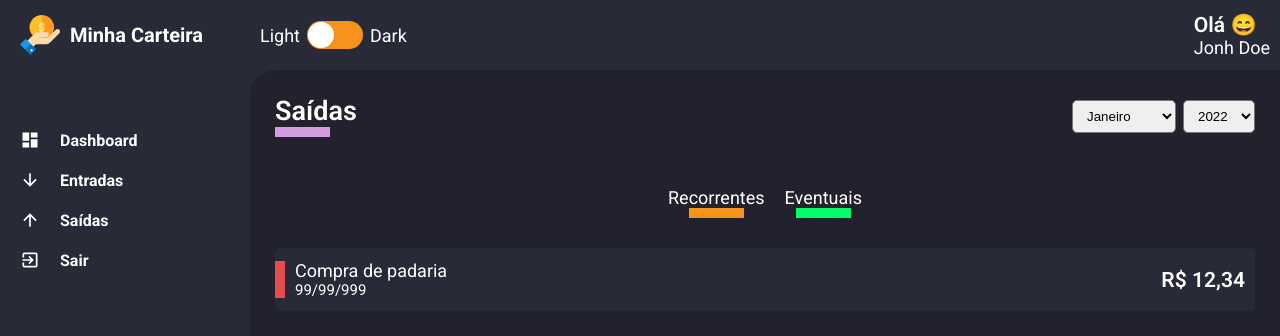
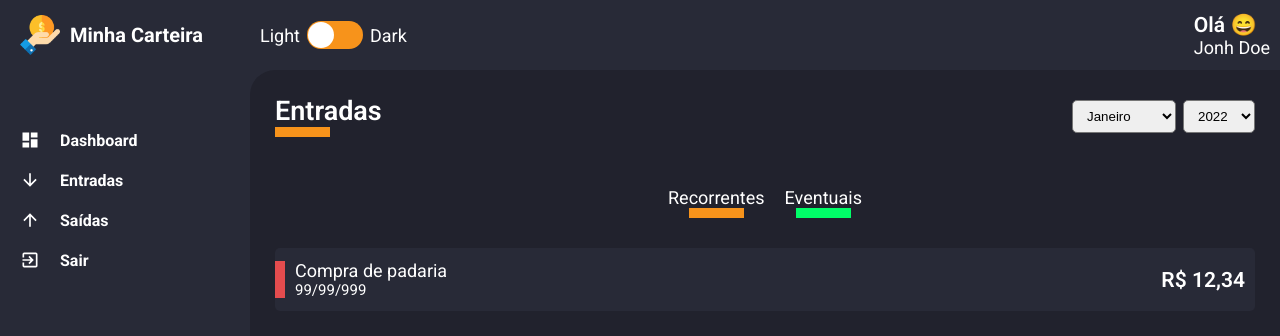
Before and after one commit to marcosjsfraga/minha-carteira, a React (Create React App) app: page /list/entry-balance in a window 1280 px wide. Shown: the top 336 px of the page. Built offline with nearby package versions, Linux system fonts and the light colour scheme; a web font is replaced by a local one.

Commit message:
✨ create routes

```diff
--- a/src/App.tsx
+++ b/src/App.tsx
@@ -1,18 +1,13 @@
 import { ThemeProvider } from 'styled-components';
-import Layout from './components/Layout';
-// import light from './styles/themes/light';
-import List from './pages/List';
+import Routes from './routes';
 import { GlobalStyle } from './styles/global';
 import dark from './styles/themes/dark';
 
 const App: React.FC = () => {
     return (
         <ThemeProvider theme={dark}>
-            <Layout>
-                <List />
-            </Layout>
-
             <GlobalStyle />
+            <Routes />
         </ThemeProvider>
     );
 };
--- a/src/components/Aside/index.tsx
+++ b/src/components/Aside/index.tsx
@@ -12,13 +12,13 @@ const Aside: React.FC = () => {
             </Header>
 
             <MenuContainer>
-                <MenuLink href="#">
+                <MenuLink href="/dashboard">
                     <MdDashboard /> Dashboard
                 </MenuLink>
-                <MenuLink href="#">
+                <MenuLink href="/list/entry-balance">
                     <MdArrowDownward /> Entradas
                 </MenuLink>
-                <MenuLink href="#">
+                <MenuLink href="/list/exit-balance">
                     <MdArrowUpward /> Saídas
                 </MenuLink>
                 <MenuLink href="#">
--- a/src/components/SelectInput/index.tsx
+++ b/src/components/SelectInput/index.tsx
@@ -13,7 +13,9 @@ const SelectInput: React.FC<ISelectInputProps> = ({ options }) => {
         <Container>
             <select>
                 {options.map(item => (
-                    <option value={item.value}>{item.label}</option>
+                    <option key={item.value} value={item.value}>
+                        {item.label}
+                    </option>
                 ))}
             </select>
         </Container>
--- a/src/pages/List/index.tsx
+++ b/src/pages/List/index.tsx
@@ -1,10 +1,31 @@
-import React from 'react';
+import React, { useMemo } from 'react';
 import ContentHeader from '../../components/ContentHeader';
 import HistoryFinanceCard from '../../components/HistoryFinanceCard';
 import SelectInput from '../../components/SelectInput';
 import { Container, Content, Filters } from './styles';
 
-const List: React.FC = () => {
+interface IRouteParams {
+    match: {
+        params: {
+            type: string;
+        };
+    };
+}
+
+const List: React.FC<IRouteParams> = ({ match }) => {
+    const { type } = match.params;
+    const urlParam = useMemo(() => {
+        return type === 'entry-balance'
+            ? {
+                  title: 'Entradas',
+                  lineColor: '#f7931b',
+              }
+            : {
+                  title: 'Saídas',
+                  lineColor: '#e44c4e',
+              };
+    }, [type]);
+
     const months = [
         { label: 'Janeiro', value: '01' },
         { label: 'Fevereiro', value: '02' },
@@ -29,7 +50,7 @@ const List: React.FC = () => {
 
     return (
         <Container>
-            <ContentHeader title="Saídas" lineColor="#d39cdf">
+            <ContentHeader title={urlParam.title} lineColor={urlParam.lineColor}>
                 <SelectInput options={months} />
                 <SelectInput options={years} />
             </ContentHeader>
--- /dev/null
+++ b/src/routes/app.routes.tsx
@@ -0,0 +1,20 @@
+import React from 'react';
+import { BrowserRouter, Route, Switch } from 'react-router-dom';
+import Layout from '../components/Layout';
+import Dashboard from '../pages/Dashboard';
+import List from '../pages/List';
+
+const AppRoutes: React.FC = () => {
+    return (
+        <Layout>
+            <BrowserRouter>
+                <Switch>
+                    <Route path="/dashboard" exact component={Dashboard} />
+                    <Route path="/list/:type" component={List} />
+                </Switch>
+            </BrowserRouter>
+        </Layout>
+    );
+};
+
+export default AppRoutes;
--- /dev/null
+++ b/src/routes/index.tsx
@@ -0,0 +1,6 @@
+import React from 'react';
+import AppRoutes from './app.routes';
+
+const Routes: React.FC = () => <AppRoutes />;
+
+export default Routes;
```
Also changed, not shown: package.json (+10 -8 lines), 1 other file (tests, documents, lock files or other folders).
